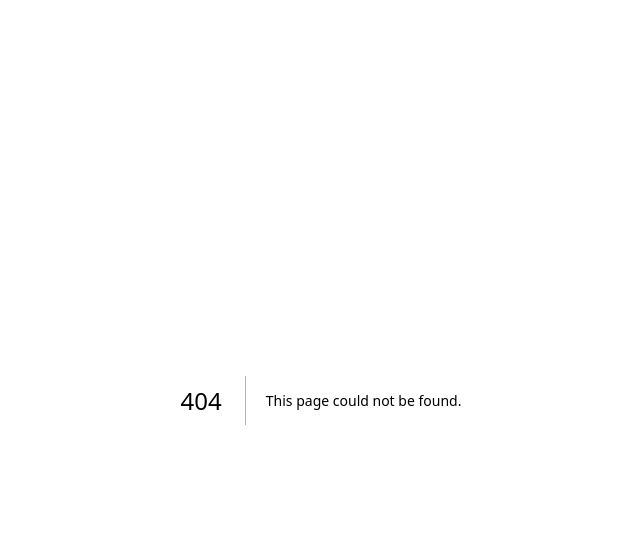
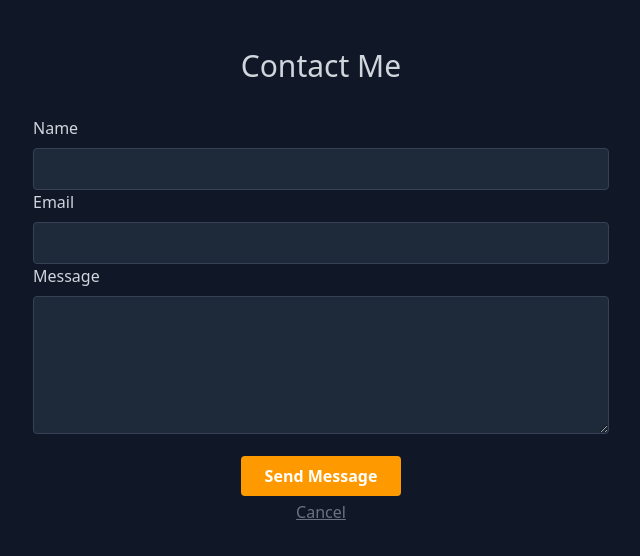
Before and after one commit to Apurcell88/personal-trainer, a Next.js app: page /contact in a window 1280 px wide. Before the commit this address had no page. Shown: the top 556 px of the page, without its empty margins (319-959 px from the left). Built offline with nearby package versions, Linux system fonts and the light colour scheme.

Commit message:
Added route for contact. Saving to db. Added nodemailer to send emails when user submits.

```diff
--- a/package.json
+++ b/package.json
@@ -13,6 +13,7 @@
     "framer-motion": "^12.23.7",
     "lucide-react": "^0.525.0",
     "next": "15.4.2",
+    "nodemailer": "^7.0.5",
     "react": "19.1.0",
     "react-dom": "19.1.0",
     "react-hot-toast": "^2.5.2",
--- /dev/null
+++ b/src/app/api/contact/route.js
@@ -0,0 +1,38 @@
+import { NextResponse } from "next/server";
+import { prisma } from "@/lib/prisma";
+import nodemailer from "nodemailer";
+
+export async function POST(req) {
+  try {
+    const { fullName, email, message } = await req.json();
+
+    if (!fullName || !email || !message) {
+      return NextResponse.json({ error: "Missing fields" }, { status: 400 });
+    }
+
+    const saved = await prisma.contact.create({
+      data: { fullName, email, message },
+    });
+
+    const transporter = nodemailer.createTransport({
+      service: "gmail",
+      auth: {
+        user: process.env.GMAIL_USER,
+        pass: process.env.GMAIL_PASS,
+      },
+    });
+
+    await transporter.sendMail({
+      from: `"Trainer Contact" <${process.env.GMAIL_USER}>`,
+      to: process.env.GMAIL_USER,
+      subject: "New Contact Message",
+      text: `You received a new message: \n\nName: ${fullName}\nEmail: ${email}\nMessage: ${message}`,
+      replyTo: email,
+    });
+
+    return NextResponse.json(saved, { stats: 200 });
+  } catch (err) {
+    console.error(err);
+    return NextResponse.json({ error: "Server error" }, { status: 500 });
+  }
+}
--- /dev/null
+++ b/src/app/contact/page.jsx
@@ -0,0 +1,13 @@
+import ContactForm from "@/components/ContactForm";
+
+import React from "react";
+
+const ContactPage = () => {
+  return (
+    <main>
+      <ContactForm />
+    </main>
+  );
+};
+
+export default ContactPage;
--- /dev/null
+++ b/src/components/ContactForm.jsx
@@ -0,0 +1,103 @@
+"use client";
+
+import { useState } from "react";
+import { useRouter } from "next/navigation";
+import { toast } from "react-hot-toast";
+
+const ContactForm = () => {
+  const [formData, setFormData] = useState({
+    fullName: "",
+    email: "",
+    message: "",
+  });
+
+  const router = useRouter();
+
+  const handleChange = (e) => {
+    setFormData((prev) => ({
+      ...prev,
+      [e.target.name]: e.target.value,
+    }));
+  };
+
+  const handleSubmit = async (e) => {
+    e.preventDefault();
+
+    const { fullName, email, message } = formData;
+
+    const res = await fetch("/api/contact", {
+      method: "POST",
+      headers: { "Content-Type": "application/json" },
+      body: JSON.stringify({ fullName, email, message }),
+    });
+
+    if (res.ok) {
+      toast.success("Message sent!");
+      setFormData({ fullName: "", email: "", message: "" });
+      router.push("/");
+    } else {
+      toast.error("Message not sent.");
+    }
+  };
+
+  return (
+    <section className="bg-gray-900 py-12 px-4 min-h-screen">
+      <div className="max-w-xl mx-auto">
+        <h2 className="text-3xl font-bolf text-center text-gray-300 mb-8">
+          Contact Me
+        </h2>
+        <form onSubmit={handleSubmit} className="space-7-6">
+          <div>
+            <label className="block text-gray-300 mb-2">Name</label>
+            <input
+              type="text"
+              name="fullName"
+              required
+              value={formData.fullName}
+              onChange={handleChange}
+              className="w-full px-4 py-2 rounded bg-gray-800 text-white border border-gray-700 focus:outline-none focus:ring-2 focus:ring-amber-500"
+            />
+          </div>
+          <div>
+            <label className="block text-gray-300 mb-2">Email</label>
+            <input
+              type="email"
+              name="email"
+              required
+              value={formData.email}
+              onChange={handleChange}
+              className="w-full px-4 py-2 rounded bg-gray-800 text-white border border-gray-700 focus:outline-none focus:ring-2 focus:ring-amber-500"
+            />
+          </div>
+          <div>
+            <label className="block text-gray-300 mb-2">Message</label>
+            <textarea
+              name="message"
+              rows="5"
+              required
+              value={formData.message}
+              onChange={handleChange}
+              className="w-full px-4 py-2 rounded bg-gray-800 text-white border border-gray-700 focus:outline-none focus:ring-2 focus:ring-amber-500"
+            ></textarea>
+          </div>
+          <div className="flex flex-col justify-center items-center mt-4">
+            <button
+              type="submit"
+              className="bg-amber-500 hover:bg-amber-600 text-white font-semibold px-6 py-2 rounded transtion-colors duration-300 hover:cursor-pointer"
+            >
+              Send Message
+            </button>
+            <a
+              href="/"
+              className="text-gray-500 hover:text-amber-500 mt-1 underline hover:no-underline transition-colors duration-300"
+            >
+              Cancel
+            </a>
+          </div>
+        </form>
+      </div>
+    </section>
+  );
+};
+
+export default ContactForm;
--- a/src/components/Nav.jsx
+++ b/src/components/Nav.jsx
@@ -32,7 +32,9 @@ const Nav = () => {
           <li>Home</li>
           <li>About</li>
           <li>Services</li>
-          <li>Contact</li>
+          <li>
+            <a href="/contact">Contact</a>
+          </li>
         </ul>
       </div>
     </nav>
--- /dev/null
+++ b/src/lib/prisma.js
@@ -0,0 +1,11 @@
+import { PrismaClient } from "@/generated/prisma";
+
+const globalForPrisma = globalThis;
+
+const prisma = globalForPrisma.prisma || new PrismaClient();
+
+if (process.env.NODE_ENV !== "production") {
+  globalForPrisma.prisma = prisma;
+}
+
+export { prisma };
```
Also changed, not shown: 2 other files (tests, documents, lock files or other folders).
